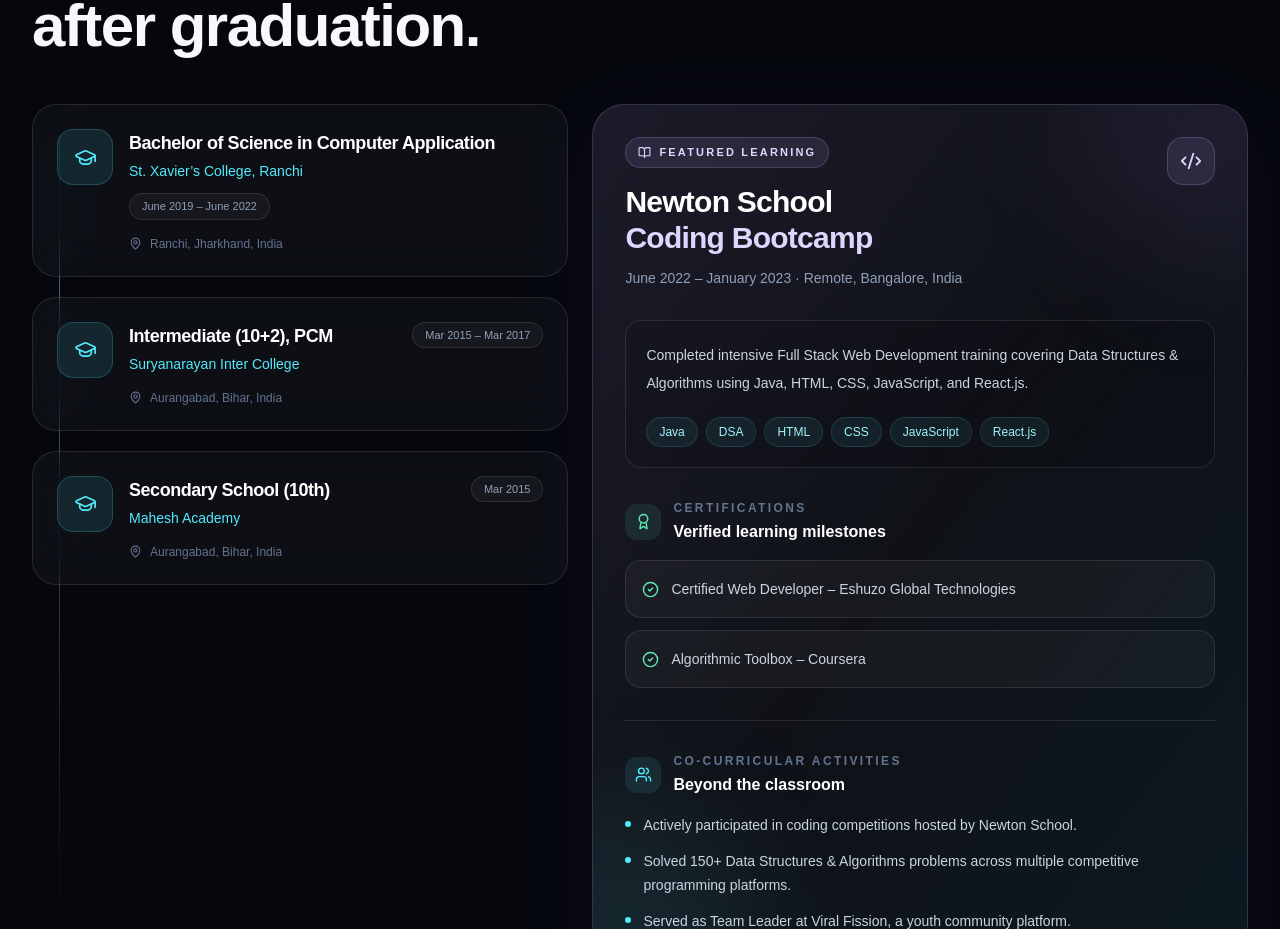
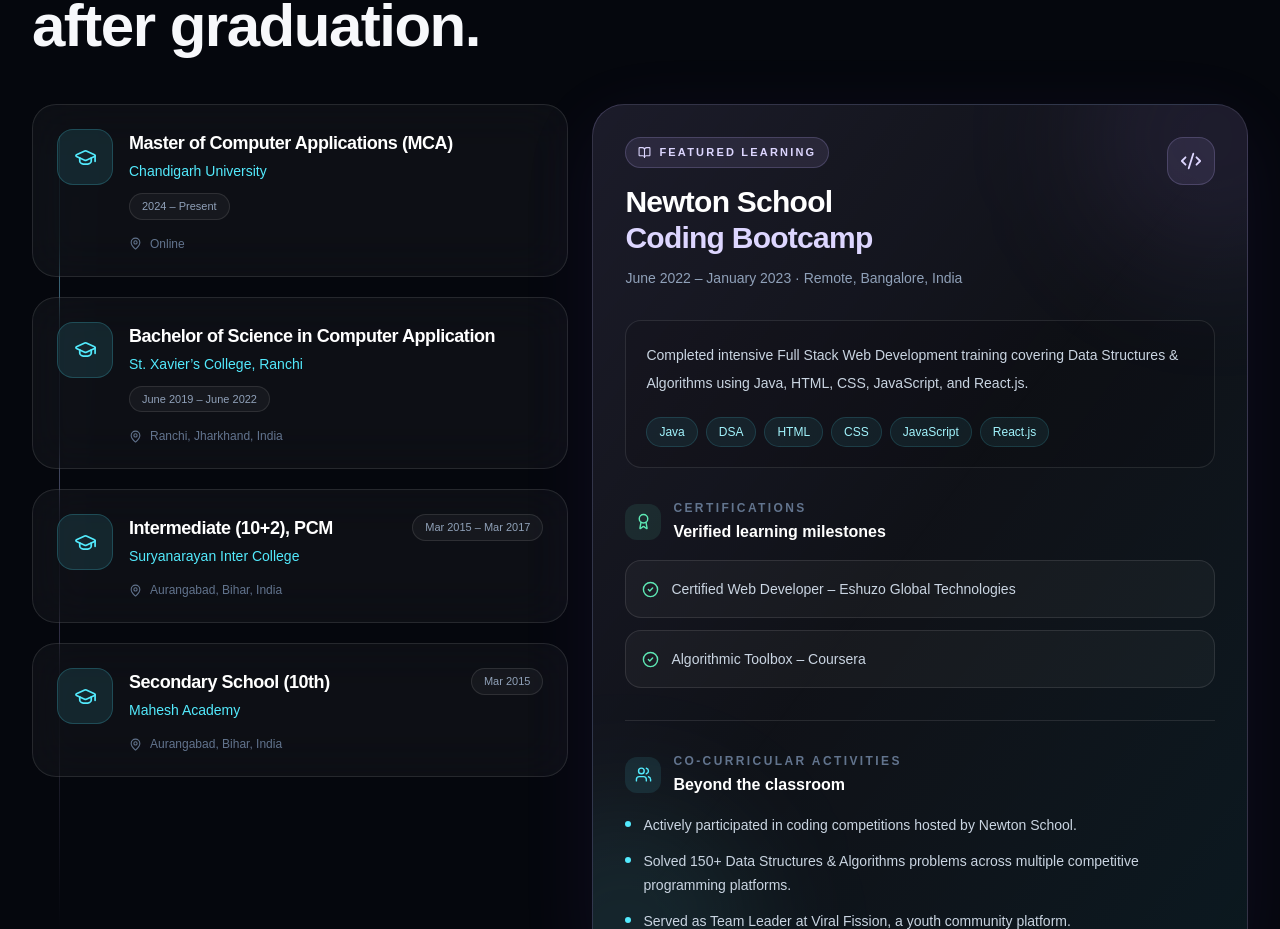
Before and after one commit to Shashi242/portfolio, a Next.js app: page / in a window 1280 px wide. Shown: the part 4550-5479 px from the top of the page. Built offline with nearby package versions, Linux system fonts and the light colour scheme.

Commit message:
ui update

```diff
--- a/app/page.js
+++ b/app/page.js
@@ -59,6 +59,7 @@
 ];
 
 const education = [
+  { title: "Master of Computer Applications (MCA)", place: "Chandigarh University", date: "2024 – Present", location: "Online" },
   { title: "Bachelor of Science in Computer Application", place: "St. Xavier’s College, Ranchi", date: "June 2019 – June 2022", location: "Ranchi, Jharkhand, India" },
   { title: "Intermediate (10+2), PCM", place: "Suryanarayan Inter College", date: "Mar 2015 – Mar 2017", location: "Aurangabad, Bihar, India" },
   { title: "Secondary School (10th)", place: "Mahesh Academy", date: "Mar 2015", location: "Aurangabad, Bihar, India" }
```
